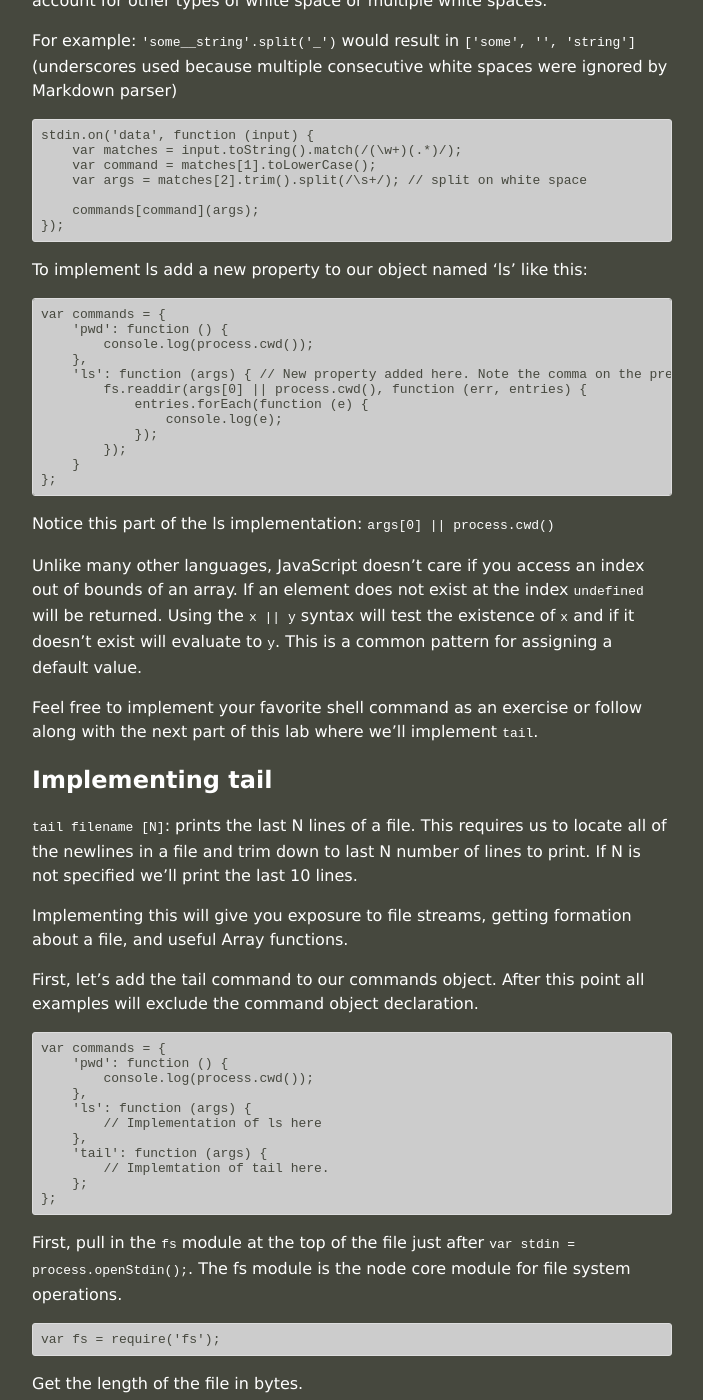
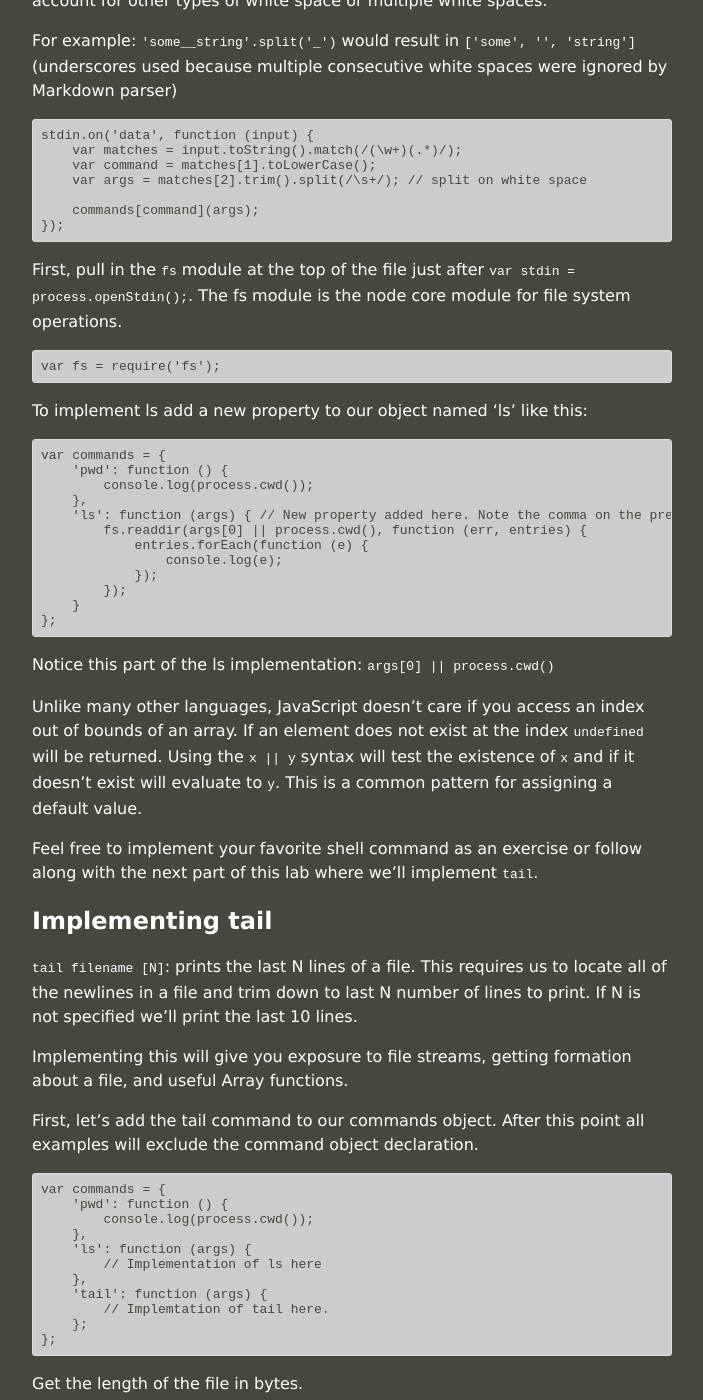
Before and after one commit to JavaScriptKC/workshop, a Jekyll site: the page built from _posts/2012-11-3-shell.md, in a window 1280 px wide and 1400 px high, scrolled down 3110 px. Shown: the whole window, without its empty margins (288-991 px from the left). Built offline with Jekyll 4.4.1, drawn with Linux system fonts in a browser that asks for light colours; part of the change alters nothing that is shown.

````diff
--- a/_posts/2012-11-3-shell.md
+++ b/_posts/2012-11-3-shell.md
@@ -130,6 +130,10 @@ For example: ```'some__string'.split('_')``` would result in ```['some', '', 'st
         commands[command](args);
     });
 
+First, pull in the ```fs``` module at the top of the file just after ```var stdin = process.openStdin();```. The fs module is the node core module for file system operations.
+
+    var fs = require('fs');
+
 To implement ls add a new property to our object named 'ls' like this:
 
     var commands = {
@@ -170,10 +174,6 @@ First, let's add the tail command to our commands object. After this point all e
             // Implemtation of tail here.
         };
     };
-
-First, pull in the ```fs``` module at the top of the file just after ```var stdin = process.openStdin();```. The fs module is the node core module for file system operations.
-
-    var fs = require('fs');
 
 Get the length of the file in bytes.
 
````
